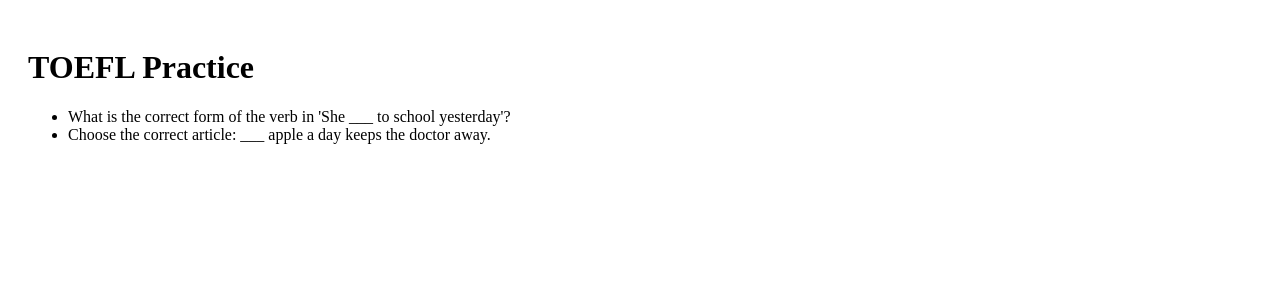
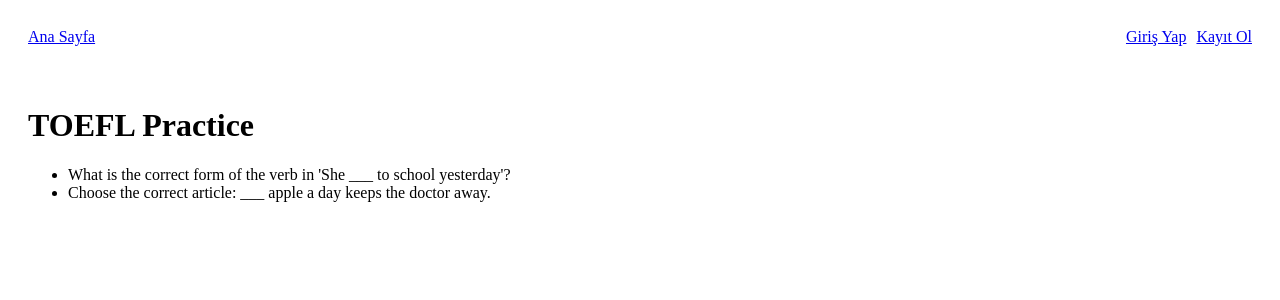
Before and after one commit to fromizmir/learn-fromizmir, a Next.js app: page / in a window 1280 px wide. Shown: the top 300 px of the page. Built offline with nearby package versions, Linux system fonts and the light colour scheme; no server answers.

Commit message:
Feat: Add Clerk auth pages and Header component

```diff
--- a/app/layout.tsx
+++ b/app/layout.tsx
@@ -1,23 +1,27 @@
-// Bu satır, sayfa başlığı gibi meta verileri tanımlamanızı sağlar
+import { ClerkProvider } from '@clerk/nextjs'
 import type { Metadata } from 'next';
+import Header from '@/components/Header'; // Header'ı import edin
 
 export const metadata: Metadata = {
   title: 'Learn From Izmir',
   description: 'Harika bir öğrenme platformu',
 };
 
-// Bu fonksiyon ana şablonunuzdur
 export default function RootLayout({
   children,
 }: {
   children: React.ReactNode;
 }) {
   return (
-    <html lang="tr">
-      <body>
-        {/* children, page.tsx gibi diğer sayfalarınızın içeriğidir */}
-        {children}
-      </body>
-    </html>
+    <ClerkProvider>
+      <html lang="tr">
+        <body>
+          <Header /> {/* Header'ı buraya ekleyin */}
+          <main>
+            {children}
+          </main>
+        </body>
+      </html>
+    </ClerkProvider>
   );
 }
--- /dev/null
+++ b/app/sign-in/[[...sign-in]]/page.tsx
@@ -0,0 +1,5 @@
+import { SignIn } from "@clerk/nextjs";
+
+export default function Page() {
+  return <SignIn />;
+}
--- /dev/null
+++ b/app/sign-up/[[...sign-up]]/page.tsx
@@ -0,0 +1,5 @@
+import { SignUp } from "@clerk/nextjs";
+
+export default function Page() {
+  return <SignUp />;
+}
--- /dev/null
+++ b/components/Header.tsx
@@ -0,0 +1,26 @@
+import { UserButton, auth } from "@clerk/nextjs";
+import Link from "next/link";
+
+const Header = () => {
+  const { userId } = auth();
+
+  return (
+    <header style={{ display: 'flex', justifyContent: 'space-between', padding: '20px' }}>
+      <div>
+        <Link href="/">Ana Sayfa</Link>
+      </div>
+      <div>
+        {userId ? (
+          <UserButton afterSignOutUrl="/" />
+        ) : (
+          <>
+            <Link href="/sign-in" style={{ marginRight: '10px' }}>Giriş Yap</Link>
+            <Link href="/sign-up">Kayıt Ol</Link>
+          </>
+        )}
+      </div>
+    </header>
+  );
+};
+
+export default Header;
--- a/package.json
+++ b/package.json
@@ -9,6 +9,7 @@
     "lint": "next lint"
   },
   "dependencies": {
+    "@clerk/nextjs": "^6.33.2",
     "next": "^14.0.0",
     "react": "^18",
     "react-dom": "^18"
```
Also changed, not shown: 1 other file (tests, documents, lock files or other folders).
